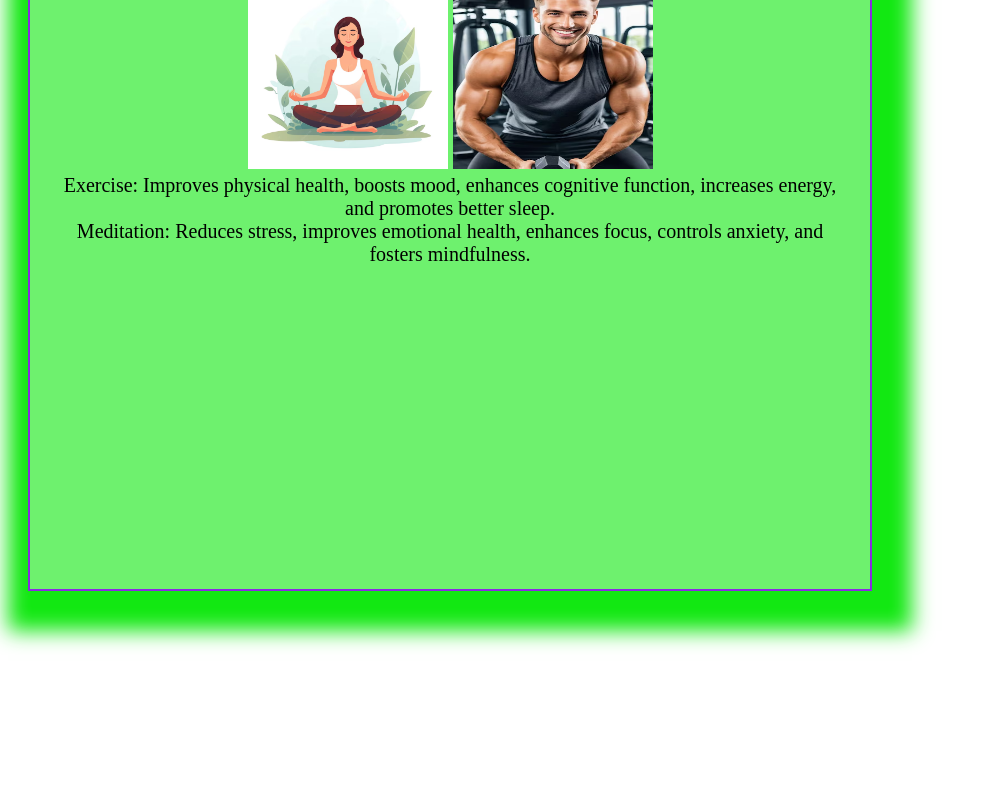
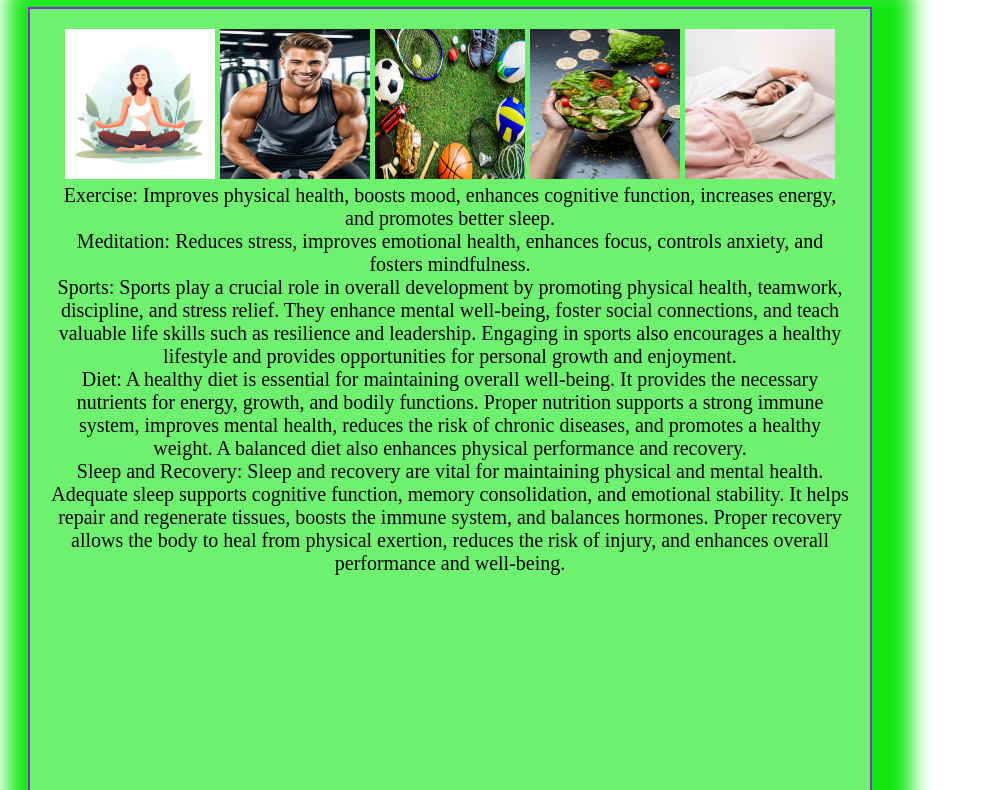
Before and after one commit to bhushanmurkute56/css-transition, a plain HTML site: page index.html in a window 1280 px wide. Shown: the part 73-863 px from the top of the page, without its empty margins (0-992 px from the left). Before the commit the page ends 800 px from the top, so only its background shows below. Drawn offline with Linux system fonts and the light colour scheme; a web font is replaced by a local one.

Commit message:
Index Page Added

```diff
--- a/index.html
+++ b/index.html
@@ -11,7 +11,7 @@
 <style>
     .main-text
     {
-        height: 600px;
+        height: 1000px;
         width: 800px;
         text-align: center;
         margin: 20px;
@@ -36,11 +36,20 @@
     }
 </style>
 <body>
+    <h1> &nbsp; &nbsp;5 Pillars Of Good Physical And Mental Health!</h1>
     <p class="main-text">
-    <img src="meditation.avif" alt="meditation" height="200px" width="200px">
-    <img src="mens fitness.avif" alt="mens fitness" height="200px" width="200px"><br>
+    <img src="meditation.avif" alt="meditation" height="150px" width="150px">
+    <img src="mens fitness.avif" alt="mens fitness" height="150px" width="150px">
+    <img src="sports.avif" alt="sports" height="150px" width="150px">
+    <img src="diet.avif" alt="diet" height="150px" width="150px">
+    <img src="sleep and recovery.avif" alt="sleep and recovery" height="150px" width="150px">
+    <br>
     Exercise: Improves physical health, boosts mood, enhances cognitive function, increases energy, and promotes  better sleep. <br>
     Meditation: Reduces stress, improves emotional health, enhances focus, controls anxiety, and fosters mindfulness.<br>
+    Sports: Sports play a crucial role in overall development by promoting physical health, teamwork, discipline, and stress relief. They enhance mental well-being, foster social connections, and teach valuable life skills such as resilience and leadership. Engaging in sports also encourages a healthy lifestyle and provides opportunities for personal growth and enjoyment. <br>
+    Diet: A healthy diet is essential for maintaining overall well-being. It provides the necessary nutrients for energy, growth, and bodily functions. Proper nutrition supports a strong immune system, improves mental health, reduces the risk of chronic diseases, and promotes a healthy weight. A balanced diet also enhances physical performance and recovery. <br>
+    Sleep and Recovery: Sleep and recovery are vital for maintaining physical and mental health. Adequate sleep supports cognitive function, memory consolidation, and emotional stability. It helps repair and regenerate tissues, boosts the immune system, and balances hormones. Proper recovery allows the body to heal from physical exertion, reduces the risk of injury, and enhances overall performance and well-being. <br>
+    <br>
     </p>
 </body>
 </html>
```
